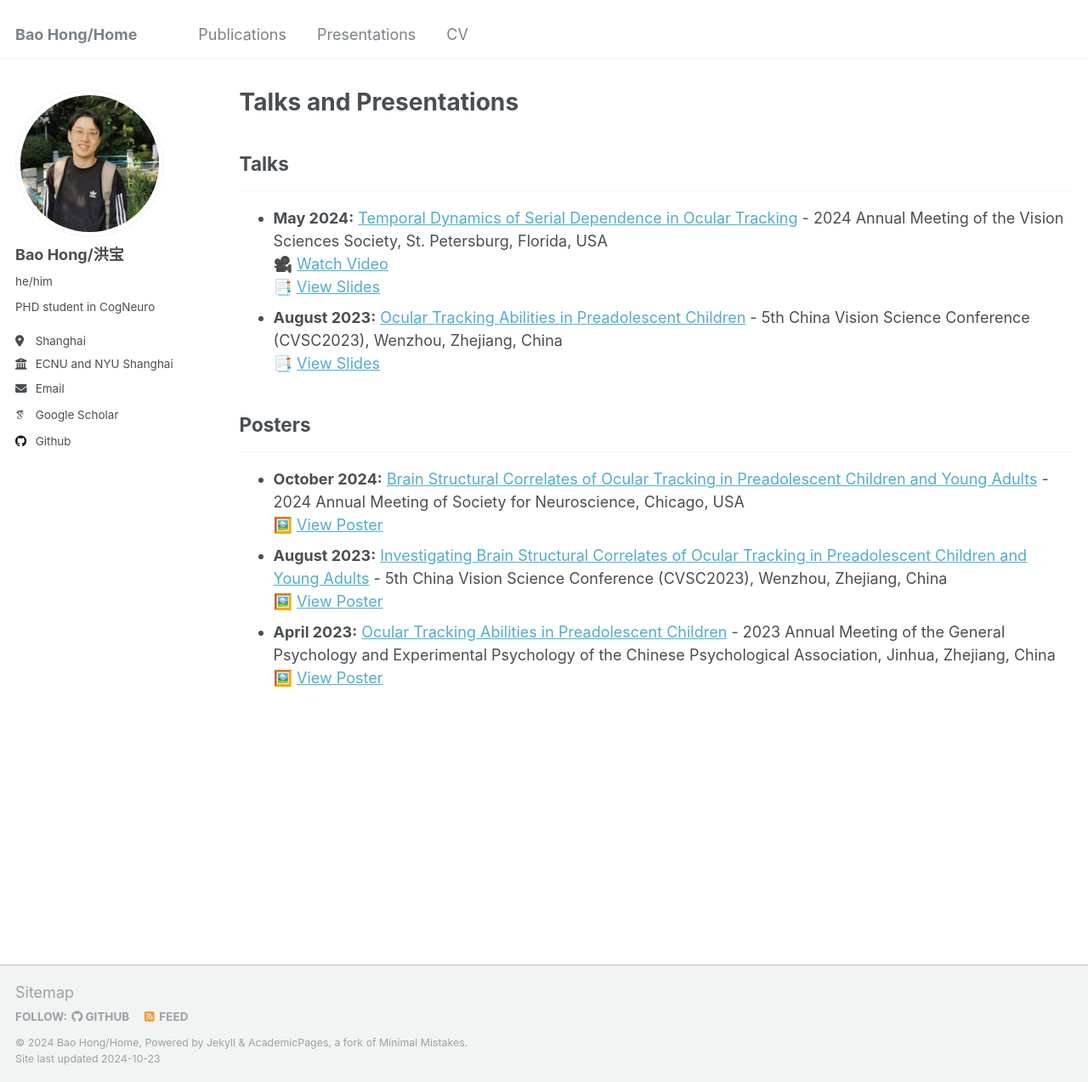
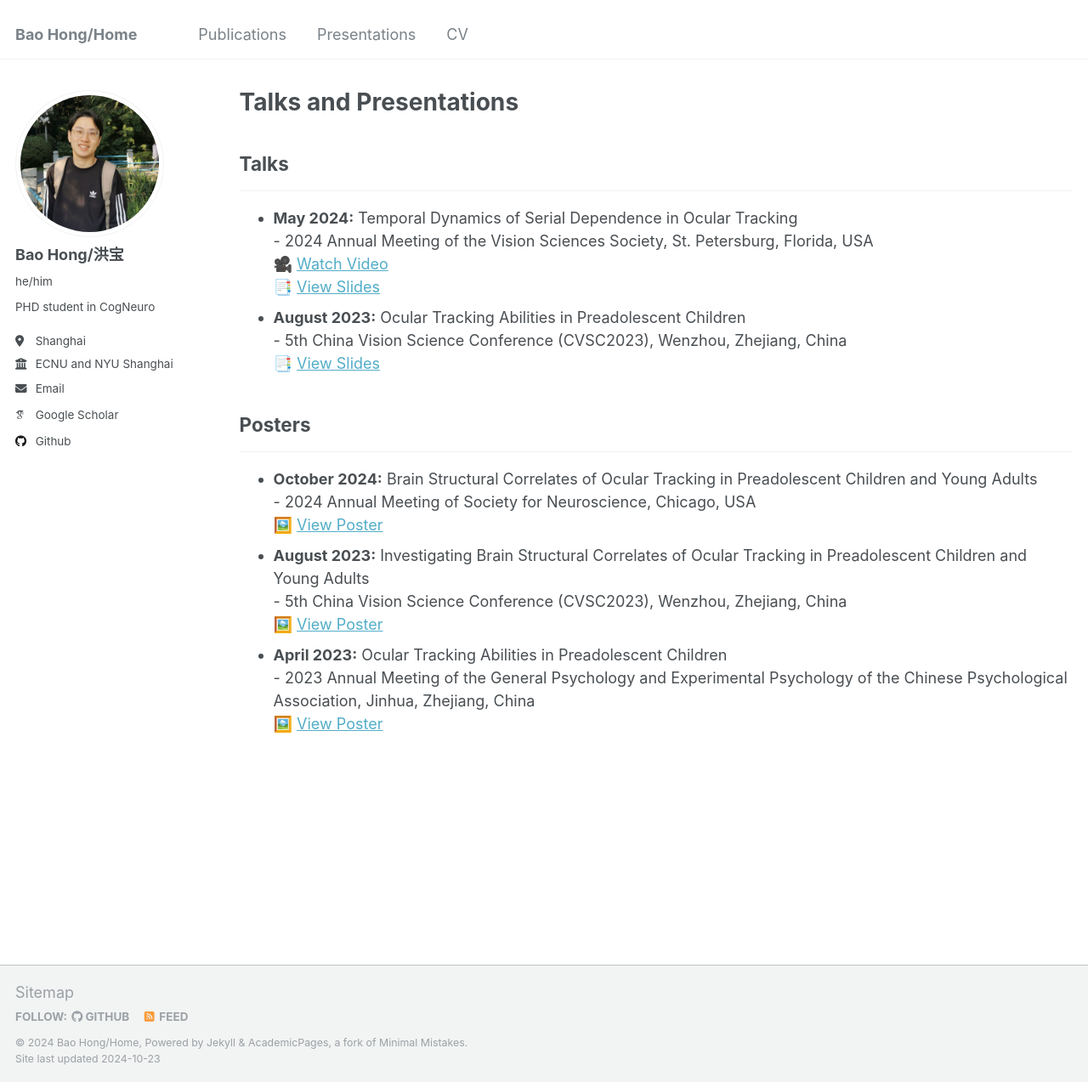
Before and after one commit to Bao-Hong/Bao-Hong.github.io, a Jekyll site: the page built from _pages/talks.html, in a window 1280 px wide and 1273 px high. Shown: the whole window at 85% size. Built offline with Jekyll 4.4.1, drawn with Linux system fonts in a browser that asks for light colours; some web fonts are replaced.

Commit message:
presentation

```diff
--- a/_pages/talks.html
+++ b/_pages/talks.html
@@ -17,8 +17,8 @@
   {% for talk in site.talks reversed %}
     {% if talk.type == "Talk" %}
       <li>
-        <strong>{{ talk.date | date: "%B %Y" }}:</strong>
-        <a href="{{ talk.permalink }}">{{ talk.title }}</a> - {{ talk.venue }}, {{ talk.location }}<br>
+        <strong>{{ talk.date | date: "%B %Y" }}:</strong> {{ talk.title }}<br>
+        - {{ talk.venue }}, {{ talk.location }}<br>
 
         {% if talk.video_url %}
           🎥 <a href="{{ talk.video_url }}" target="_blank">Watch Video</a><br>
@@ -38,8 +38,8 @@
   {% for talk in site.talks reversed %}
     {% if talk.type == "Poster" %}
       <li>
-        <strong>{{ talk.date | date: "%B %Y" }}:</strong>
-        <a href="{{ talk.permalink }}">{{ talk.title }}</a> - {{ talk.venue }}, {{ talk.location }}<br>
+        <strong>{{ talk.date | date: "%B %Y" }}:</strong> {{ talk.title }}<br>
+        - {{ talk.venue }}, {{ talk.location }}<br>
 
         {% if talk.file_url %}
           🖼️ <a href="{{ talk.file_url }}" target="_blank">View Poster</a><br>
```
